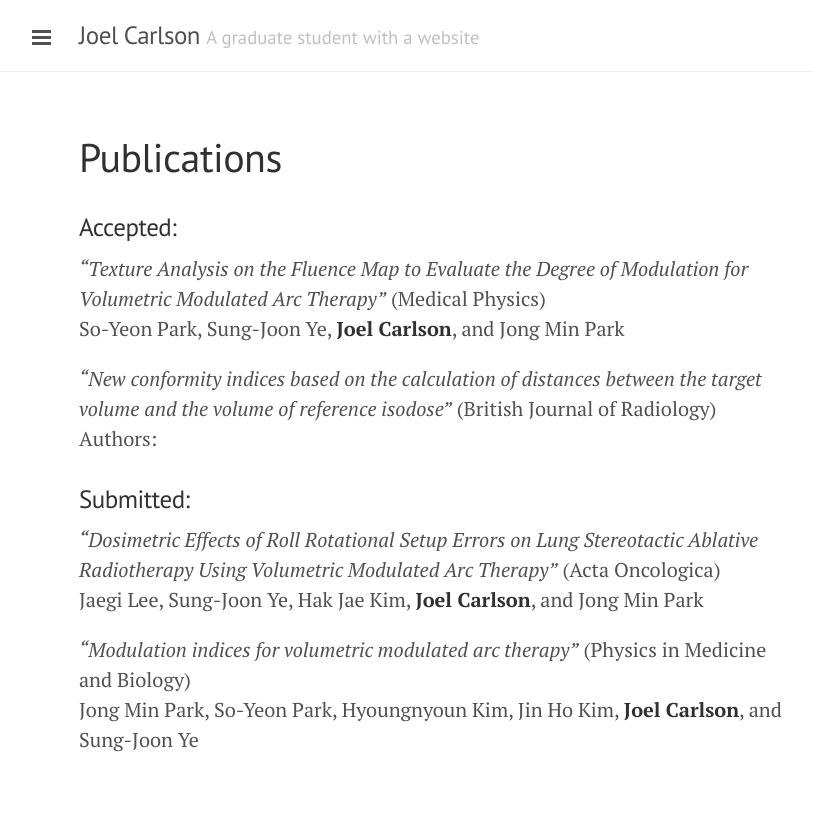
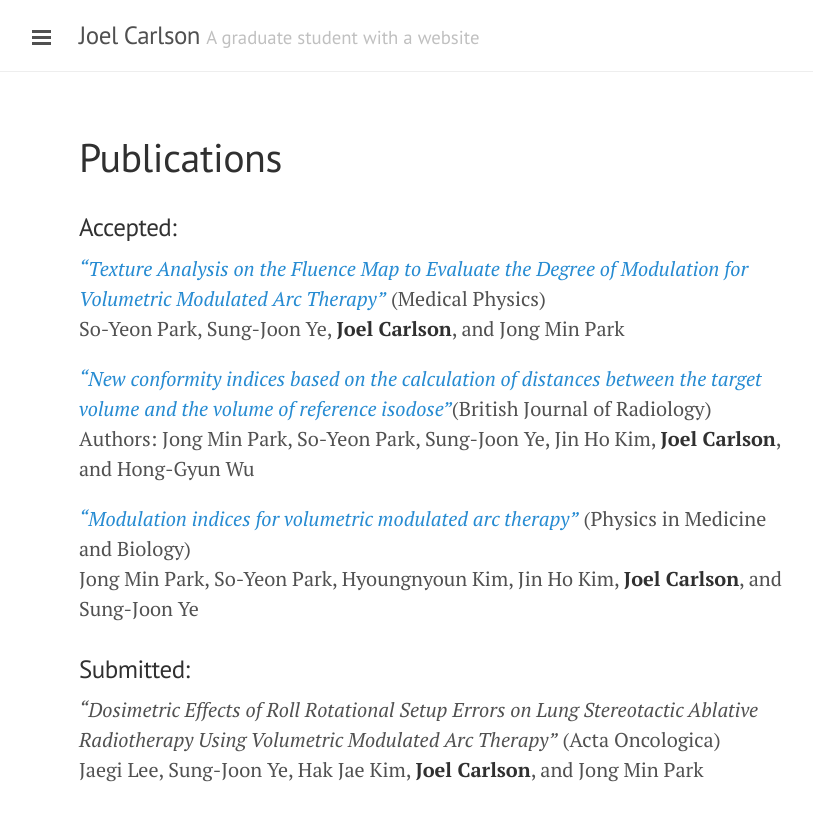
Before and after one commit to joelcarlson/joelcarlson.github.io, a Jekyll site: the page built from Publications.md, in a window 1280 px wide. Shown: the top 821 px of the page, without its empty margins (201-1014 px from the left). Built offline with Jekyll 4.4.1, drawn with Linux system fonts in a browser that asks for light colours; Markdown is read by kramdown in place of the engine named in the settings.

Commit message:
Add links to publications

```diff
--- a/Publications.md
+++ b/Publications.md
@@ -5,15 +5,15 @@ permalink: /publications/
 ---
 
 ###Accepted:
-*"Texture Analysis on the Fluence Map to Evaluate the Degree of Modulation for Volumetric Modulated Arc Therapy"* (Medical Physics)<br>
+<a href="http://joelcarlson.github.io/publications/">*"Texture Analysis on the Fluence Map to Evaluate the Degree of Modulation for Volumetric Modulated Arc Therapy"*</a> (Medical Physics)<br>
 So-Yeon Park, Sung-Joon Ye, **Joel Carlson**, and Jong Min Park
 
-*"New conformity indices based on the calculation of distances between the target volume and the volume of reference isodose"* (British Journal of Radiology)<br>
-Authors:
+<a href="http://www.ncbi.nlm.nih.gov/pubmed/25225915">*"New conformity indices based on the calculation of distances between the target volume and the volume of reference isodose"*</a>(British Journal of Radiology)<br>
+Authors: Jong Min Park, So-Yeon Park, Sung-Joon Ye, Jin Ho Kim, **Joel Carlson**, and Hong-Gyun Wu
+
+<a href="http://joelcarlson.github.io/publications/">*"Modulation indices for volumetric modulated arc therapy"*</a> (Physics in Medicine and Biology)<br>
+Jong Min Park, So-Yeon Park, Hyoungnyoun Kim, Jin Ho Kim, **Joel Carlson**, and Sung-Joon Ye
 
 ###Submitted:
 *"Dosimetric Effects of Roll Rotational Setup Errors on Lung Stereotactic Ablative Radiotherapy Using Volumetric Modulated Arc Therapy"*  (Acta Oncologica)<br>
 Jaegi Lee, Sung-Joon Ye, Hak Jae Kim, **Joel Carlson**, and Jong Min Park
-
-*"Modulation indices for volumetric modulated arc therapy"* (Physics in Medicine and Biology)<br>
-Jong Min Park, So-Yeon Park, Hyoungnyoun Kim, Jin Ho Kim, **Joel Carlson**, and Sung-Joon Ye
```
